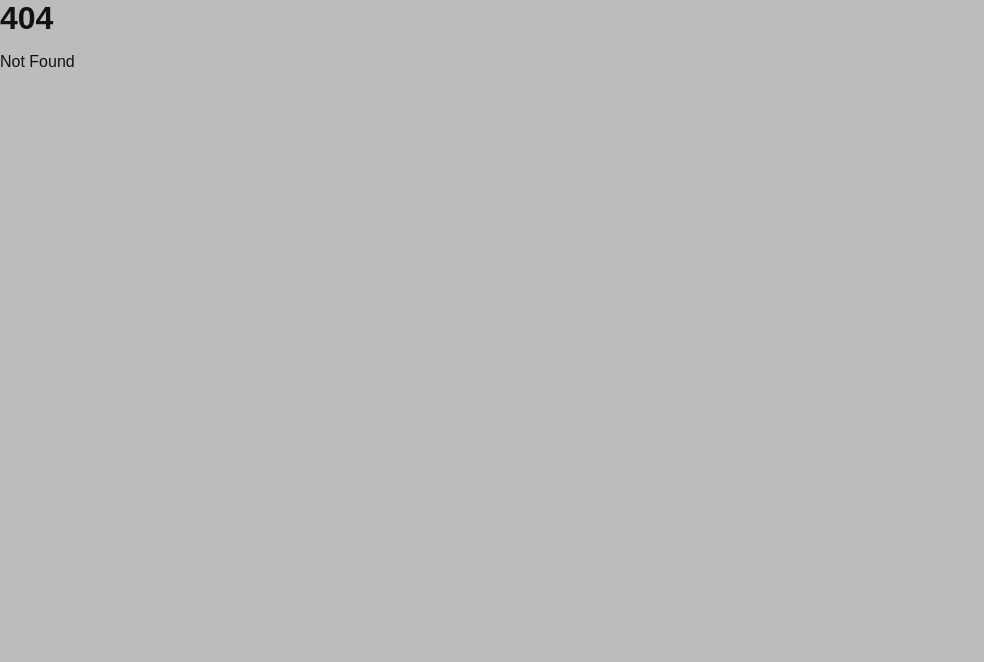
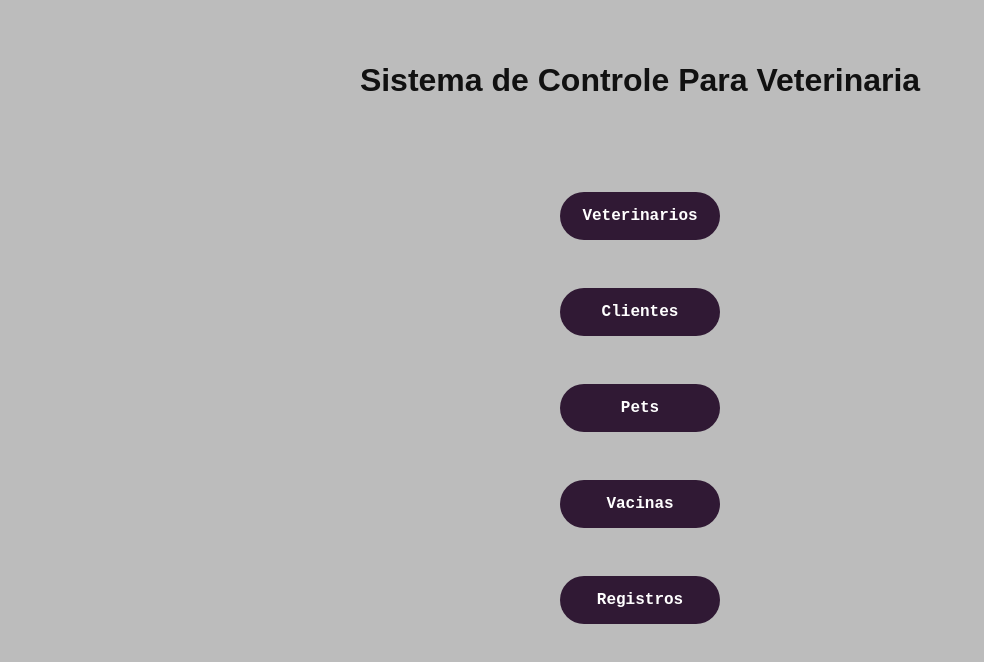
Before and after one commit to georgepscheidt29-sudo/Vet-website, a SvelteKit app: page /menu in a window 1280 px wide. Before the commit this address had no page. Shown: the top 662 px of the page, without its empty margins (0-984 px from the left). Built offline with nearby package versions, Linux system fonts and the light colour scheme.

Commit message:
New page, types.ts and endpoints.ts, as well as slight page changes

```diff
--- /dev/null
+++ b/src/lib/api/types.ts
@@ -0,0 +1,6 @@
+export type Vet = {
+    cpf: string;
+    email: string;
+    id: number;
+    nome: string;
+}
--- a/src/lib/index.ts
+++ b/src/lib/index.ts
@@ -1 +1 @@
-export { default as ButtonClick } from "./ButtonClick.svelte";
+export { default as RoundedButton } from "./RoundedButton.svelte";
--- a/src/routes/+page.svelte
+++ b/src/routes/+page.svelte
@@ -1,5 +1,5 @@
 <script lang="ts">
-    import {ButtonClick} from "$lib";
+    import {RoundedButton} from "$lib";
     import {goto} from "$app/navigation";
 
     function f() {
@@ -12,7 +12,7 @@
 
     <h1 class="header1">Bem Vindo</h1>
     <h2 class="header2"> Pressione o botão abaixo para acessar a página de login</h2>
-    <ButtonClick nome="Fazer Login" type="button" action = {f}></ButtonClick>
+    <RoundedButton nome="Fazer Login" type="button" action = {f}></RoundedButton>
 
 </div>
 
--- a/src/routes/login/+page.svelte
+++ b/src/routes/login/+page.svelte
@@ -21,7 +21,7 @@
             if (response.status === 200) {
                 const data = await response.json();
                 localStorage.setItem('token', data.token);
-                await goto('/entry');
+                await goto('/menu');
             } else if (response.status === 401) {
                 errorMessage = 'Credenciais Invalidas';
             } else if (response.status === 400) {
@@ -68,9 +68,10 @@
         width: 350px;
         height: 20vh;
 
-        background-color: dimgrey;
+        background-color: darkgrey;
         border-radius: 20px;
         padding: 1.5rem;
+        border: 1px solid black;
     }
 
     .form button {
--- /dev/null
+++ b/src/routes/menu/+page.svelte
@@ -0,0 +1,72 @@
+<script lang="ts">
+    import { RoundedButton } from "$lib";
+    import { goto } from "$app/navigation";
+
+    async function handleNavigation() {
+        try {
+            await goto("/crud");
+        } catch (error) {
+            console.error("Navigation failed:", error);
+        }
+    }
+</script>
+
+<h1 class="header1">
+    Sistema de Controle Para Veterinaria
+</h1>
+
+<div class="menu">
+    <RoundedButton
+            nome="Veterinarios"
+            type="button"
+            action={handleNavigation}
+            height="3rem"
+            fontSize="1rem"
+    />
+    <RoundedButton
+            nome="Clientes"
+            type="button"
+            action={handleNavigation}
+            height="3rem"
+            fontSize="1rem"
+    />
+    <RoundedButton
+            nome="Pets"
+            type="button"
+            action={handleNavigation}
+            height="3rem"
+            fontSize="1rem"
+    />
+    <RoundedButton
+            nome="Vacinas"
+            type="button"
+            action={handleNavigation}
+            height="3rem"
+            fontSize="1rem"
+    />
+    <RoundedButton
+            nome="Registros"
+            type="button"
+            action={handleNavigation}
+            height="3rem"
+            fontSize="1rem"
+    />
+</div>
+
+<style>
+    .header1 {
+        display: flex;
+        justify-content: center;
+        align-items: center;
+        margin-bottom: 1rem;
+        min-height: 10rem;
+    }
+
+    .menu {
+        display: flex;
+        flex-direction: column;
+        justify-content: center;
+        align-items: center;
+        gap: 1rem;
+    }
+</style>
```
Also changed, not shown: src/lib/api/endpoints.ts (added, +7 -0 lines), 1 other file (tests, documents, lock files or other folders).
